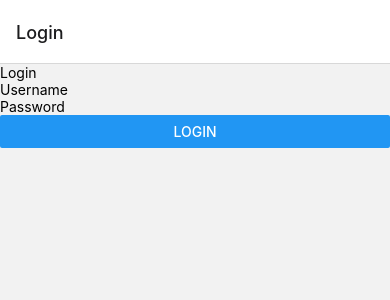
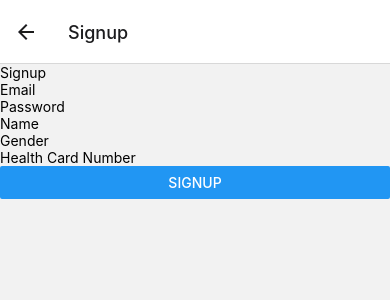
Before and after one commit to xhanwt/UBC-HackCamp-2023, a React Native app in the folder MediMate/: screen /Signup in a window 390 px wide. Before the commit this address had no page. Shown: the top 300 px of the page. Built offline with nearby package versions, Linux system fonts and the light colour scheme.

Commit message:
Home, login, signup screens

```diff
--- a/MediMate/App.js
+++ b/MediMate/App.js
@@ -1,15 +1,21 @@
 import 'react-native-gesture-handler';
 import { NavigationContainer } from '@react-navigation/native';
 import { createStackNavigator } from '@react-navigation/stack';
-import LoginScreen from './screens/LoginScreen'
+import HomeScreen from './screens/HomeScreen';
+import LoginScreen from './screens/LoginScreen';
+import SignupScreen from './screens/SignupScreen';
+import UserProfileScreen from './screens/UserProfileScreen';
 
 const Stack = createStackNavigator();
 
 const App = () => {
   return (
     <NavigationContainer>
-      <Stack.Navigator initialRouteName='Login'>
+      <Stack.Navigator initialRouteName='Home'>
+        <Stack.Screen name="Home" component={HomeScreen} />
         <Stack.Screen name="Login" component={LoginScreen} />
+        <Stack.Screen name="Signup" component={SignupScreen} />
+        <Stack.Screen name="UserProfile" component={UserProfileScreen} />
       </Stack.Navigator>
     </NavigationContainer>
   );
--- /dev/null
+++ b/MediMate/screens/HomeScreen.js
@@ -0,0 +1,25 @@
+// HomeScreen.js
+import React from 'react';
+import { View, Button } from 'react-native';
+import { useNavigation } from '@react-navigation/native';
+
+const HomeScreen = () => {
+  const navigation = useNavigation();
+
+  const navigateToLogin = () => {
+    navigation.navigate('Login');
+  };
+
+  const navigateToSignup = () => {
+    navigation.navigate('Signup');
+  };
+
+  return (
+    <View>
+      <Button title="Login" onPress={navigateToLogin} />
+      <Button title="Signup" onPress={navigateToSignup} />
+    </View>
+  );
+};
+
+export default HomeScreen;
--- a/MediMate/screens/LoginScreen.js
+++ b/MediMate/screens/LoginScreen.js
@@ -1,24 +1,35 @@
 import React, {useState} from 'react';
 import { View, Text, TextInput, Button } from  'react-native';
+import authService from '../services/authServices';
 
 const LoginScreen = ({ navigation }) => {
-    const [username, setUsername] = useState('');
+    const [email, setEmail] = useState('');
     const [password, setPassword] = useState('');
 
-    const handleLogin = () => {
+    const handleLogin = async () => {
+        try {
+            const user = await authService.login(email, password);
 
+            // Navigate to the next screen on successful login
+            // You can replace 'NextScreen' with the name of your next screen
+            navigation.navigate('UserProfile', { user });
+          } catch (error) {
+            // Handle login error
+          }
     };
+
 
     return (
         <View>
             <Text>Login</Text>
             <TextInput
-                placeholder="Username"
-                value={username}
-                onChangeText={(text) => setUsername(text)}
+                placeholder="Email"
+                value={email}
+                onChangeText={(text) => setEmail(text)}
             />
             <TextInput
                 placeholder="Password"
+                secureTextEntry
                 value={password}
                 onChangeText={(text) => setPassword(text)}
             />
--- /dev/null
+++ b/MediMate/screens/SignupScreen.js
@@ -0,0 +1,61 @@
+//SignupScreen.js
+import React, { useState } from 'react';
+import { View, Text, TextInput, Button } from 'react-native';
+import AuthService from '../services/authServices'; // Adjust the path accordingly
+import { useNavigation } from '@react-navigation/native';
+
+const SignupScreen = () => {
+  const navigation = useNavigation();
+
+  const [email, setEmail] = useState('');
+  const [password, setPassword] = useState('');
+  const [name, setName] = useState('');
+  const [gender, setGender] = useState('');
+  const [healthCardNumber, setHealthCardNumber] = useState('');
+
+  const handleSignup = async () => {
+    try {
+      await AuthService.signup(email, password, name, gender, healthCardNumber);
+
+      // If signup is successful, navigate to the login screen
+      navigation.navigate('Login');
+    } catch (error) {
+      // Handle signup error
+    }
+  };
+
+  return (
+    <View>
+      <Text>Signup</Text>
+      <TextInput
+        placeholder="Email"
+        value={email}
+        onChangeText={(text) => setEmail(text)}
+      />
+      <TextInput
+        placeholder="Password"
+        secureTextEntry
+        value={password}
+        onChangeText={(text) => setPassword(text)}
+      />
+      <TextInput
+        placeholder="Name"
+        value={name}
+        onChangeText={(text) => setName(text)}
+      />
+      <TextInput
+        placeholder="Gender"
+        value={gender}
+        onChangeText={(text) => setGender(text)}
+      />
+      <TextInput
+        placeholder="Health Card Number"
+        value={healthCardNumber}
+        onChangeText={(text) => setHealthCardNumber(text)}
+      />
+      <Button title="Signup" onPress={handleSignup} />
+    </View>
+  );
+};
+
+export default SignupScreen;
--- /dev/null
+++ b/MediMate/screens/UserProfileScreen.js
@@ -0,0 +1,13 @@
+import React, {useState} from 'react';
+import { View, Text, TextInput, Button } from  'react-native';
+import authService from '../services/authServices';
+
+const UserProfileScreen = () => {
+    return (
+        <View>
+
+        </View>
+    );
+};
+
+export default UserProfileScreen;
--- /dev/null
+++ b/MediMate/services/authServices.js
@@ -0,0 +1,44 @@
+// AuthService.js
+import axios from 'axios';
+
+const AuthService = {
+  login: async (email, password) => {
+    try {
+      const response = await axios.post('http://localhost:3000/api/login', {
+        email,
+        password,
+      });
+
+      // Handle successful login
+      const user = response.data;
+      return user;
+    } catch (error) {
+      // Handle login error
+      console.error('Login failed', error);
+      throw error;
+    }
+  },
+
+  signup: async (email, password, name, gender, healthCardNumber) => {
+    try {
+      const response = await axios.post('http://localhost:3000/api/signup', {
+        email,
+        password,
+        name,
+        gender,
+        healthCardNumber,
+      });
+
+      // Handle successful signup
+      return response.data;
+    } catch (error) {
+      // Handle signup error
+      console.error('Signup failed', error);
+      throw error;
+    }
+  },
+
+  // Add other authentication-related functions as needed
+};
+
+export default AuthService;
```
Also changed, not shown: MediMate/routes/authRoutes.js (added, +68 -0 lines), MediMate/server.js (added, +23 -0 lines).
